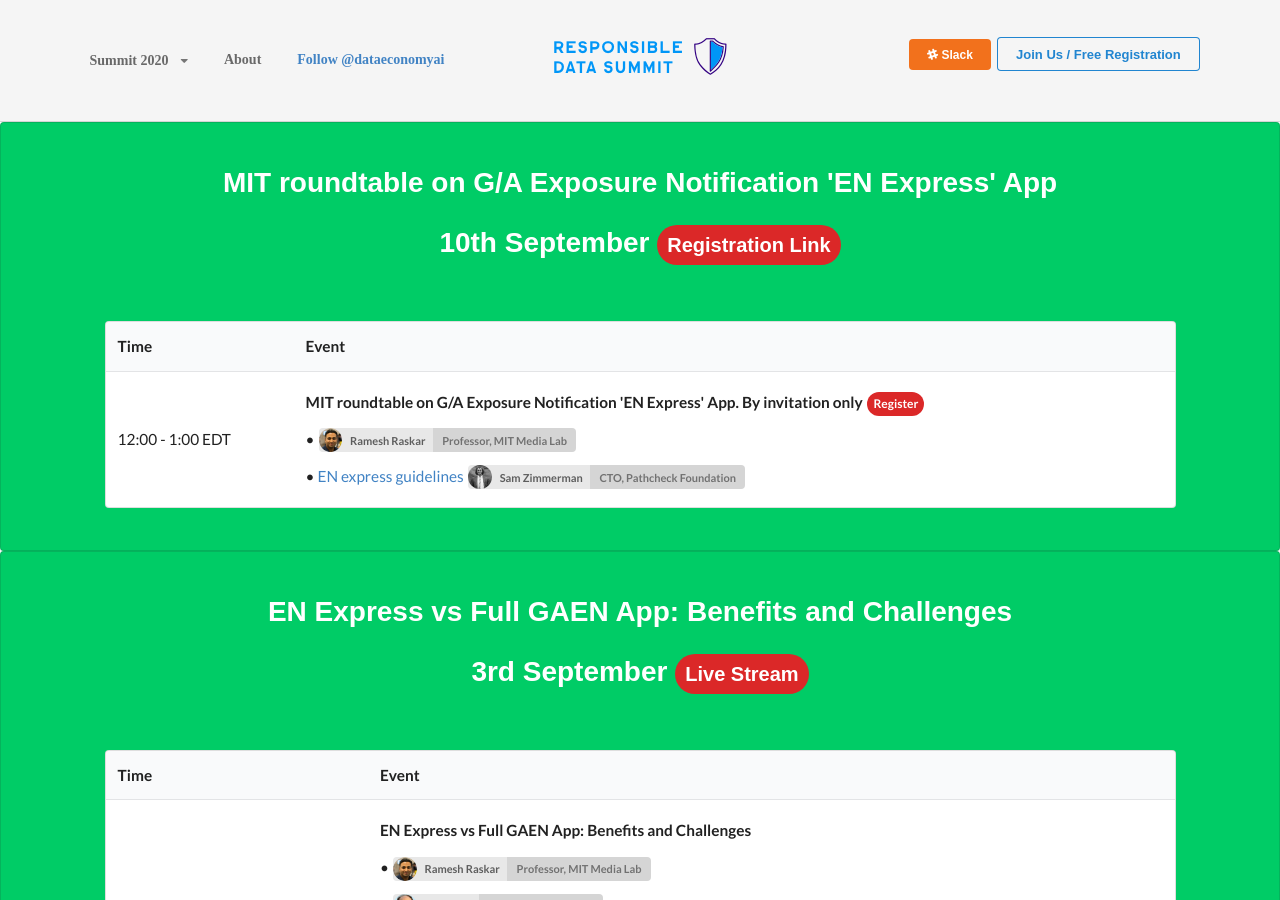
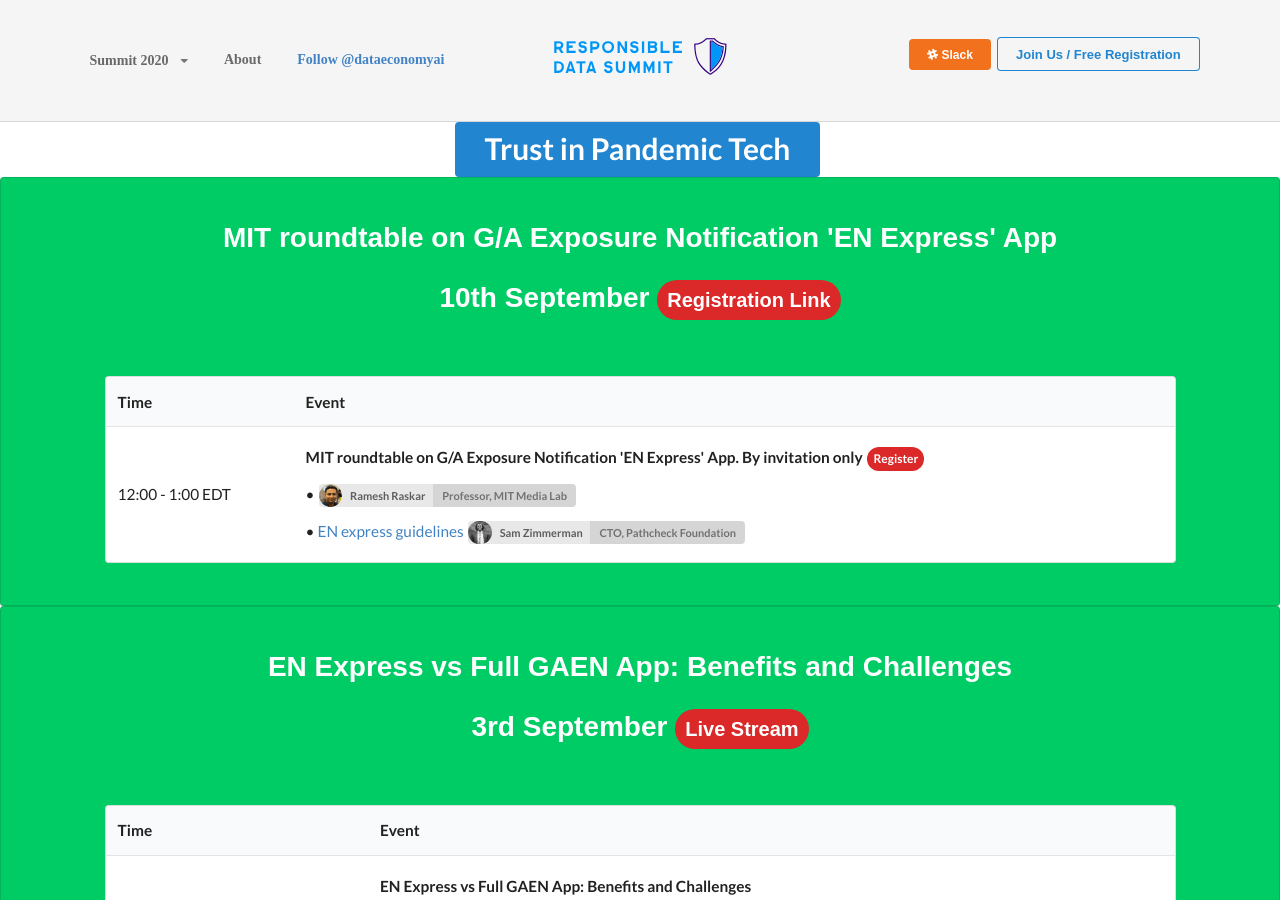
Before and after one commit to responsible-data-summit/events, a Jekyll site: the page built from agenda-0806.html, in a window 1280 px wide and 900 px high. Built offline with Jekyll 4.4.1, drawn with Linux system fonts in a browser that asks for light colours; some web fonts are replaced; comment, search, counter and statistics services are not loaded.

Commit message:
add link

```diff
--- a/agenda-0806.html
+++ b/agenda-0806.html
@@ -2,7 +2,11 @@
 layout: default
 title: Agenda
 ---
-
+<div class="ui container center aligned">
+	<a class="ui huge primary button" href="https://responsibledata.ai/events/trust">
+		<b style="font-size: 1.5em"> Trust in Pandemic Tech </b>
+	</a>
+</div>
 <section class="ui segment center aligned" style="background-color: rgb(0, 204, 102, 1);">
     <div class="ui container center aligned agenda">
         <h1> MIT roundtable on G/A Exposure Notification 'EN Express' App  </h1>
```
